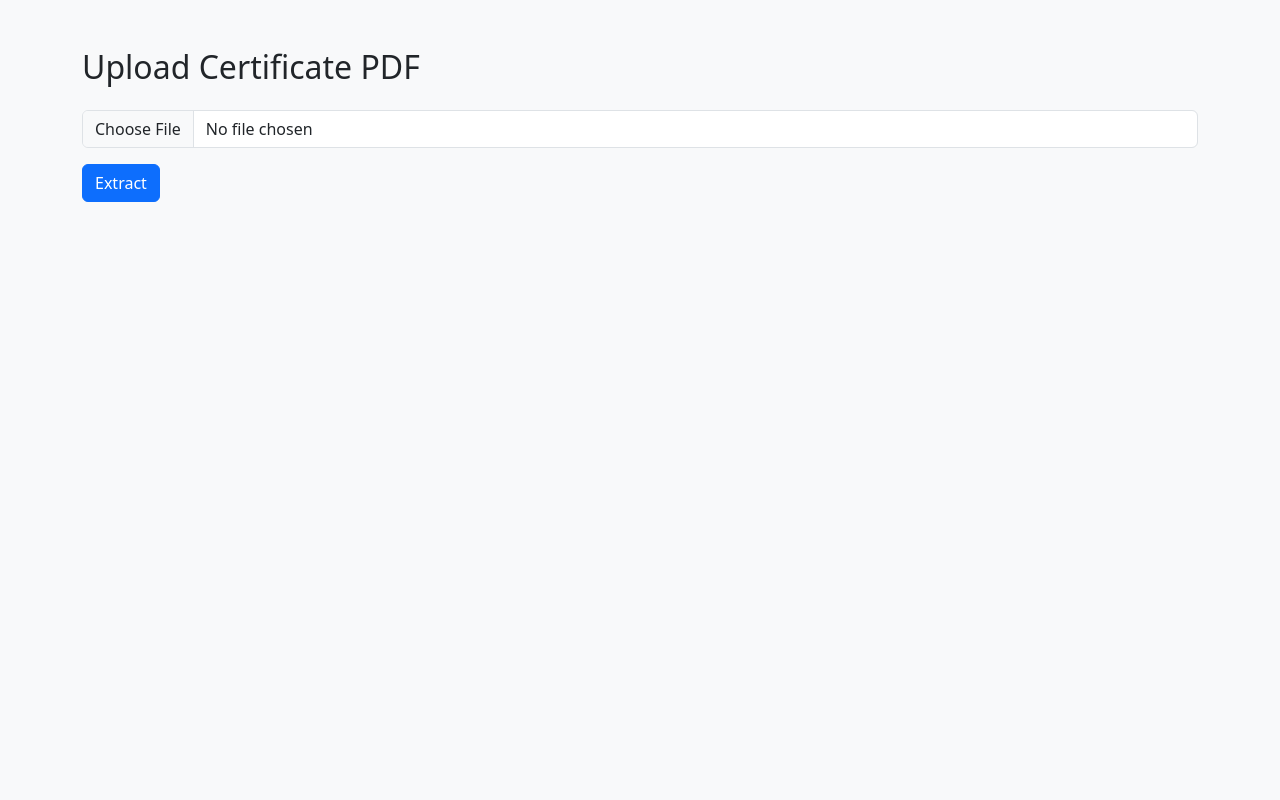
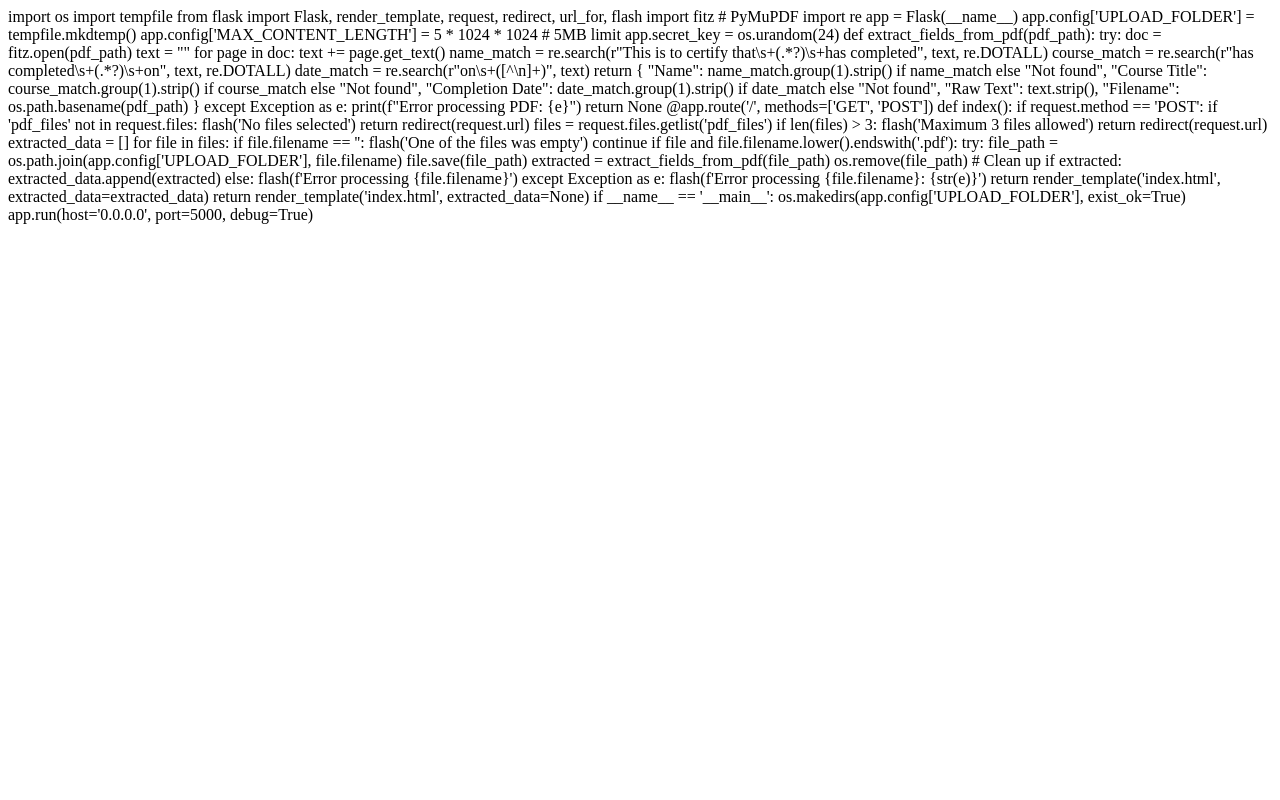
Before and after one commit to prabhu4302/pdf_extractor, a Flask app: page / in a window 1280 px wide. Run offline with Flask 3, Linux system fonts and the light colour scheme.

Commit message:
Update index.html

```diff
--- a/templates/index.html
+++ b/templates/index.html
@@ -1,44 +1,73 @@
-<!DOCTYPE html>
-<html lang="en">
-<head>
-    <meta charset="UTF-8">
-    <title>PDF Certificate Extractor</title>
-    <link href="https://cdn.jsdelivr.net/npm/bootstrap@5.3.0/dist/css/bootstrap.min.css" rel="stylesheet">
-</head>
-<body class="bg-light">
-<div class="container mt-5">
-    <h2 class="mb-4">Upload Certificate PDF</h2>
+import os
+import tempfile
+from flask import Flask, render_template, request, redirect, url_for, flash
+import fitz  # PyMuPDF
+import re
 
-    {% with messages = get_flashed_messages() %}
-        {% if messages %}
-            <div class="alert alert-warning">
-                {% for message in messages %}
-                    <p>{{ message }}</p>
-                {% endfor %}
-            </div>
-        {% endif %}
-    {% endwith %}
+app = Flask(__name__)
+app.config['UPLOAD_FOLDER'] = tempfile.mkdtemp()
+app.config['MAX_CONTENT_LENGTH'] = 5 * 1024 * 1024  # 5MB limit
+app.secret_key = os.urandom(24)
 
-    <form method="post" enctype="multipart/form-data">
-        <div class="mb-3">
-            <input class="form-control" type="file" name="pdf_file" accept=".pdf" required>
-        </div>
-        <button class="btn btn-primary" type="submit">Extract</button>
-    </form>
+def extract_fields_from_pdf(pdf_path):
+    try:
+        doc = fitz.open(pdf_path)
+        text = ""
+        for page in doc:
+            text += page.get_text()
 
-    {% if extracted %}
-        <hr>
-        <h4 class="mt-4">Extracted Information:</h4>
-        <ul class="list-group">
-            <li class="list-group-item"><strong>Name:</strong> {{ extracted['Name'] }}</li>
-            <li class="list-group-item"><strong>Course Title:</strong> {{ extracted['Course Title'] }}</li>
-            <li class="list-group-item"><strong>Completion Date:</strong> {{ extracted['Completion Date'] }}</li>
-        </ul>
-        <div class="mt-4">
-            <h6>Raw Extracted Text:</h6>
-            <pre>{{ extracted['Raw Text'] }}</pre>
-        </div>
-    {% endif %}
-</div>
-</body>
-</html>
+        name_match = re.search(r"This is to certify that\s+(.*?)\s+has completed", text, re.DOTALL)
+        course_match = re.search(r"has completed\s+(.*?)\s+on", text, re.DOTALL)
+        date_match = re.search(r"on\s+([^\n]+)", text)
+
+        return {
+            "Name": name_match.group(1).strip() if name_match else "Not found",
+            "Course Title": course_match.group(1).strip() if course_match else "Not found",
+            "Completion Date": date_match.group(1).strip() if date_match else "Not found",
+            "Raw Text": text.strip(),
+            "Filename": os.path.basename(pdf_path)
+        }
+    except Exception as e:
+        print(f"Error processing PDF: {e}")
+        return None
+
+@app.route('/', methods=['GET', 'POST'])
+def index():
+    if request.method == 'POST':
+        if 'pdf_files' not in request.files:
+            flash('No files selected')
+            return redirect(request.url)
+
+        files = request.files.getlist('pdf_files')
+        if len(files) > 3:
+            flash('Maximum 3 files allowed')
+            return redirect(request.url)
+
+        extracted_data = []
+        for file in files:
+            if file.filename == '':
+                flash('One of the files was empty')
+                continue
+
+            if file and file.filename.lower().endswith('.pdf'):
+                try:
+                    file_path = os.path.join(app.config['UPLOAD_FOLDER'], file.filename)
+                    file.save(file_path)
+
+                    extracted = extract_fields_from_pdf(file_path)
+                    os.remove(file_path)  # Clean up
+
+                    if extracted:
+                        extracted_data.append(extracted)
+                    else:
+                        flash(f'Error processing {file.filename}')
+                except Exception as e:
+                    flash(f'Error processing {file.filename}: {str(e)}')
+
+        return render_template('index.html', extracted_data=extracted_data)
+
+    return render_template('index.html', extracted_data=None)
+
+if __name__ == '__main__':
+    os.makedirs(app.config['UPLOAD_FOLDER'], exist_ok=True)
+    app.run(host='0.0.0.0', port=5000, debug=True)
```
